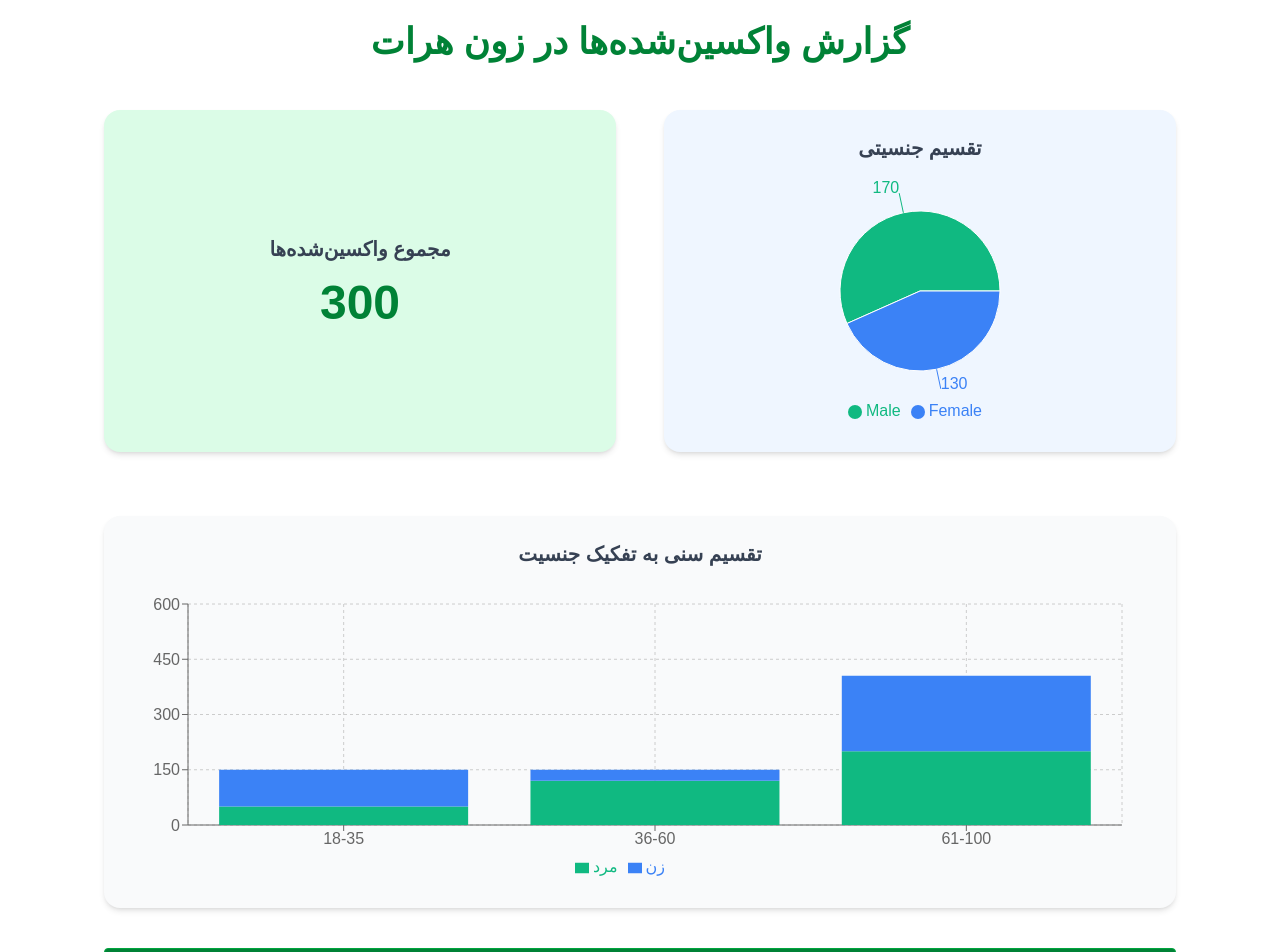
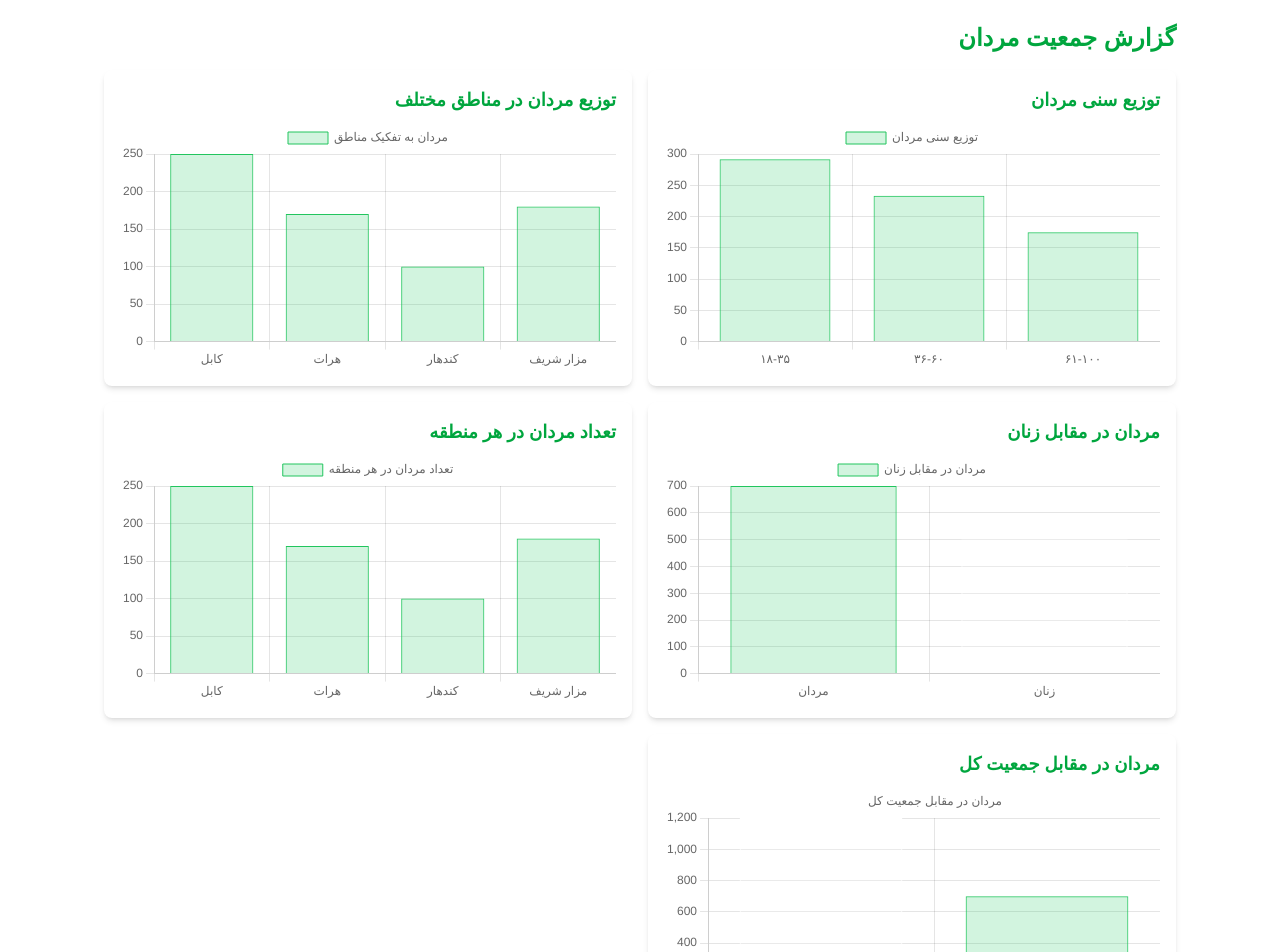
Before and after one commit to fiafghan/Hujaj-vaccination-reporting-system-MOPH, a Next.js app: page /gender/male in a window 1280 px wide. Shown: the part 260-1212 px from the top of the page. Built offline with nearby package versions, Linux system fonts and the light colour scheme.

Commit message:
male reporting page completed

```diff
--- a/src/app/components/custom_report_header.tsx
+++ b/src/app/components/custom_report_header.tsx
@@ -13,8 +13,8 @@
 export default function CustomReportHeader({
   generatedBy,
   reportType,
-  title = "Vaccination Registration System",
-  subtitle = "Islamic Emirate of Afghanistan",
+  title = "سیستم ثبت معلومات واکسیناسیون حجاج",
+  subtitle = "امارت اسلامی افغانستان",
   department = "",
 }: CustomReportHeaderProps) {
   return (
--- a/src/app/gender/female/page.tsx
+++ b/src/app/gender/female/page.tsx
@@ -94,6 +94,7 @@
   };
 
   return (
+    <div className = "bg-white">
     <div className="max-w-6xl mx-auto py-16 px-6 md:px-10 bg-white min-h-screen" dir = "rtl">
     <CustomReportHeader reportType='جنسیت - اناث' title = "گزارش واکسناسیون حجاج"
     generatedBy='مرسل احمدی' subtitle='ریاست معافیت کتلوی'  />
@@ -127,6 +128,7 @@
       </div>
       <CustomReportFooter />
     </div>
+    </div>
   );
 };
 
--- a/src/app/gender/male/page.tsx
+++ b/src/app/gender/male/page.tsx
@@ -1,113 +1,143 @@
-"use client";
+'use client'; // اینجا برای مشخص کردن که این کامپوننت باید در سمت کلاینت رندر شود
 
-import React from "react";
-import {
-  PieChart,
-  Pie,
-  Cell,
-  Tooltip,
-  Legend,
-  BarChart,
-  Bar,
-  XAxis,
-  YAxis,
-  CartesianGrid,
-  ResponsiveContainer,
-} from "recharts";
+import { Bar } from 'react-chartjs-2';
+import { Chart as ChartJS, Title, Tooltip, Legend, BarElement, CategoryScale, LinearScale } from 'chart.js';
+import CustomReportHeader from '../../components/custom_report_header';
+import CustomReportFooter from '@/app/components/custom_report_footer';
 
-import CustomReportHeader from "@/app/components/custom_report_header";
-import CustomReportFooter from "@/app/components/custom_report_footer";
+ChartJS.register(Title, Tooltip, Legend, BarElement, CategoryScale, LinearScale);
 
-const COLORS = ["#10B981", "#3B82F6"];
+const MaleReport = () => {
+  const reportData = {
+    totalPeople: 1200,
+    male: 700,
+    female: 500,
+    age_18_35: 500,
+    age_36_60: 400,
+    age_61_100: 300,
+    zoneData: [
+      { zone: 'کابل', total: 400, male: 250, female: 150 },
+      { zone: 'هرات', total: 300, male: 170, female: 130 },
+      { zone: 'کندهار', total: 200, male: 100, female: 100 },
+      { zone: 'مزار شریف', total: 300, male: 180, female: 120 },
+    ],
+  };
 
-const genderData = [
-  { name: "Male", value: 170 },
-  { name: "Female", value: 130 },
-];
+  // گراف 1: توزیع سنی مردان
+  const maleAgeData = {
+    labels: ['۱۸-۳۵', '۳۶-۶۰', '۶۱-۱۰۰'],
+    datasets: [
+      {
+        label: 'توزیع سنی مردان',
+        data: [
+          reportData.age_18_35 * (reportData.male / reportData.totalPeople),
+          reportData.age_36_60 * (reportData.male / reportData.totalPeople),
+          reportData.age_61_100 * (reportData.male / reportData.totalPeople),
+        ],
+        backgroundColor: 'rgba(34, 197, 94, 0.2)',
+        borderColor: 'rgba(34, 197, 94, 1)',
+        borderWidth: 1,
+      },
+    ],
+  };
 
-const ageCategoryData = [
+  // گراف 2: توزیع مردان در مناطق مختلف
+  const maleZoneData = {
+    labels: reportData.zoneData.map((zone) => zone.zone),
+    datasets: [
       {
-    ageGroup: "18-35",
-    male: 50,
-    female: 100,
+        label: 'مردان به تفکیک مناطق',
+        data: reportData.zoneData.map((zone) => zone.male),
+        backgroundColor: 'rgba(34, 197, 94, 0.2)',
+        borderColor: 'rgba(34, 197, 94, 1)',
+        borderWidth: 1,
       },
+    ],
+  };
+
+  // گراف 3: مردان در مقابل زنان
+  const maleVsFemaleData = {
+    labels: ['مردان', 'زنان'],
+    datasets: [
       {
-    ageGroup: "36-60",
-    male: 120,
-    female: 30,
+        label: 'مردان در مقابل زنان',
+        data: [reportData.male, reportData.female],
+        backgroundColor: ['rgba(34, 197, 94, 0.2)', 'rgba(255, 255, 255, 0.2)'],
+        borderColor: ['rgba(34, 197, 94, 1)', 'rgba(255, 255, 255, 1)'],
+        borderWidth: 1,
       },
+    ],
+  };
+
+  // گراف 4: تعداد مردان در هر منطقه
+  const maleInZonesData = {
+    labels: reportData.zoneData.map((zone) => zone.zone),
+    datasets: [
       {
-    ageGroup: "61-100",
-    male: 200,
-    female: 205,
+        label: 'تعداد مردان در هر منطقه',
+        data: reportData.zoneData.map((zone) => zone.male),
+        backgroundColor: 'rgba(34, 197, 94, 0.2)',
+        borderColor: 'rgba(34, 197, 94, 1)',
+        borderWidth: 1,
       },
-];
+    ],
+  };
 
-export default function KabulReportPage() {
-  const totalVaccinated = genderData.reduce((acc, curr) => acc + curr.value, 0);
+  // گراف 5: جمعیت مردان در مقابل جمعیت کل
+  const totalMaleVsTotalData = {
+    labels: ['جمعیت کل', 'جمعیت مردان'],
+    datasets: [
+      {
+        label: 'مردان در مقابل جمعیت کل',
+        data: [reportData.totalPeople, reportData.male],
+        backgroundColor: ['rgba(255, 255, 255, 0.2)', 'rgba(34, 197, 94, 0.2)'],
+        borderColor: ['rgba(255, 255, 255, 1)', 'rgba(34, 197, 94, 1)'],
+        borderWidth: 1,
+      },
+    ],
+  };
 
   return (
-    <div className="max-w-6xl mx-auto py-16 px-6 md:px-10 bg-white min-h-screen">
-      <CustomReportHeader generatedBy="فردین ابراهیمی" reportType="بر اساس زون هرات"
-      title = "گزارش واکسیناسیون حجاج بر اساس زون هرات" subtitle="ریاست معافیت کتلوی"
-      department="سیستم ثبت واکسیناسیون حجاج" />
-      <h1 className="text-4xl font-bold text-center text-green-700 mb-12">
-        گزارش واکسین‌شده‌ها در زون هرات
-      </h1>
+    <div className="bg-white">
+      <div className="max-w-6xl mx-auto py-16 px-6 md:px-10 bg-white min-h-screen" dir="rtl">
+        <CustomReportHeader
+          reportType="جنسیت - ذکور"
+          title="گزارش واکسناسیون حجاج"
+          generatedBy="مرسل احمدی"
+          subtitle="ریاست معافیت کتلوی"
+        />
+        <h1 className="text-2xl font-bold mb-4 text-green-600">گزارش جمعیت مردان</h1>
 
-      <div className="grid md:grid-cols-2 gap-12 mb-16">
-        {/* Total Vaccinated */}
-        <div className="bg-green-100 rounded-2xl p-6 shadow-md flex flex-col justify-center items-center">
-          <h2 className="text-xl text-gray-700 font-semibold mb-4">
-            مجموع واکسین‌شده‌ها
-          </h2>
-          <p className="text-5xl text-green-700 font-bold">{totalVaccinated}</p>
+        <div className="grid grid-cols-2 gap-4">
+          <div className="bg-white p-4 rounded-lg shadow-md">
+            <h3 className="text-lg font-semibold mb-2 text-green-600">توزیع سنی مردان</h3>
+            <Bar data={maleAgeData} />
           </div>
 
-        {/* Gender Pie Chart */}
-        <div className="bg-blue-50 rounded-2xl p-6 shadow-md">
-          <h2 className="text-xl text-gray-700 font-semibold mb-4 text-center">
-            تقسیم جنسیتی
-          </h2>
-          <ResponsiveContainer width="100%" height={250}>
-            <PieChart>
-              <Pie
-                data={genderData}
-                cx="50%"
-                cy="50%"
-                outerRadius={80}
-                label
-                dataKey="value"
-              >
-                {genderData.map((entry, index) => (
-                  <Cell key={`cell-${index}`} fill={COLORS[index % COLORS.length]} />
-                ))}
-              </Pie>
-              <Tooltip />
-              <Legend />
-            </PieChart>
-          </ResponsiveContainer>
-        </div>
+          <div className="bg-white p-4 rounded-lg shadow-md">
+            <h3 className="text-lg font-semibold mb-2 text-green-600">توزیع مردان در مناطق مختلف</h3>
+            <Bar data={maleZoneData} />
           </div>
 
-      {/* Age Category Bar Chart */}
-      <div className="bg-gray-50 rounded-2xl p-6 shadow-md">
-        <h2 className="text-xl text-gray-700 font-semibold mb-4 text-center">
-          تقسیم سنی به تفکیک جنسیت
-        </h2>
-        <ResponsiveContainer width="100%" height={300}>
-          <BarChart data={ageCategoryData} margin={{ top: 20, right: 30, left: 0, bottom: 5 }}>
-            <CartesianGrid strokeDasharray="3 3" />
-            <XAxis dataKey="ageGroup" />
-            <YAxis />
-            <Tooltip />
-            <Legend />
-            <Bar dataKey="male" stackId="a" fill="#10B981" name="مرد" />
-            <Bar dataKey="female" stackId="a" fill="#3B82F6" name="زن" />
-          </BarChart>
-        </ResponsiveContainer>
+          <div className="bg-white p-4 rounded-lg shadow-md">
+            <h3 className="text-lg font-semibold mb-2 text-green-600">مردان در مقابل زنان</h3>
+            <Bar data={maleVsFemaleData} />
+          </div>
+
+          <div className="bg-white p-4 rounded-lg shadow-md">
+            <h3 className="text-lg font-semibold mb-2 text-green-600">تعداد مردان در هر منطقه</h3>
+            <Bar data={maleInZonesData} />
+          </div>
+
+          <div className="bg-white p-4 rounded-lg shadow-md">
+            <h3 className="text-lg font-semibold mb-2 text-green-600">مردان در مقابل جمعیت کل</h3>
+            <Bar data={totalMaleVsTotalData} />
+          </div>
         </div>
         <CustomReportFooter />
       </div>
+    </div>
   );
-}
+};
+
+export default MaleReport;
```
Lines whose indentation alone changed are shown as unchanged.
